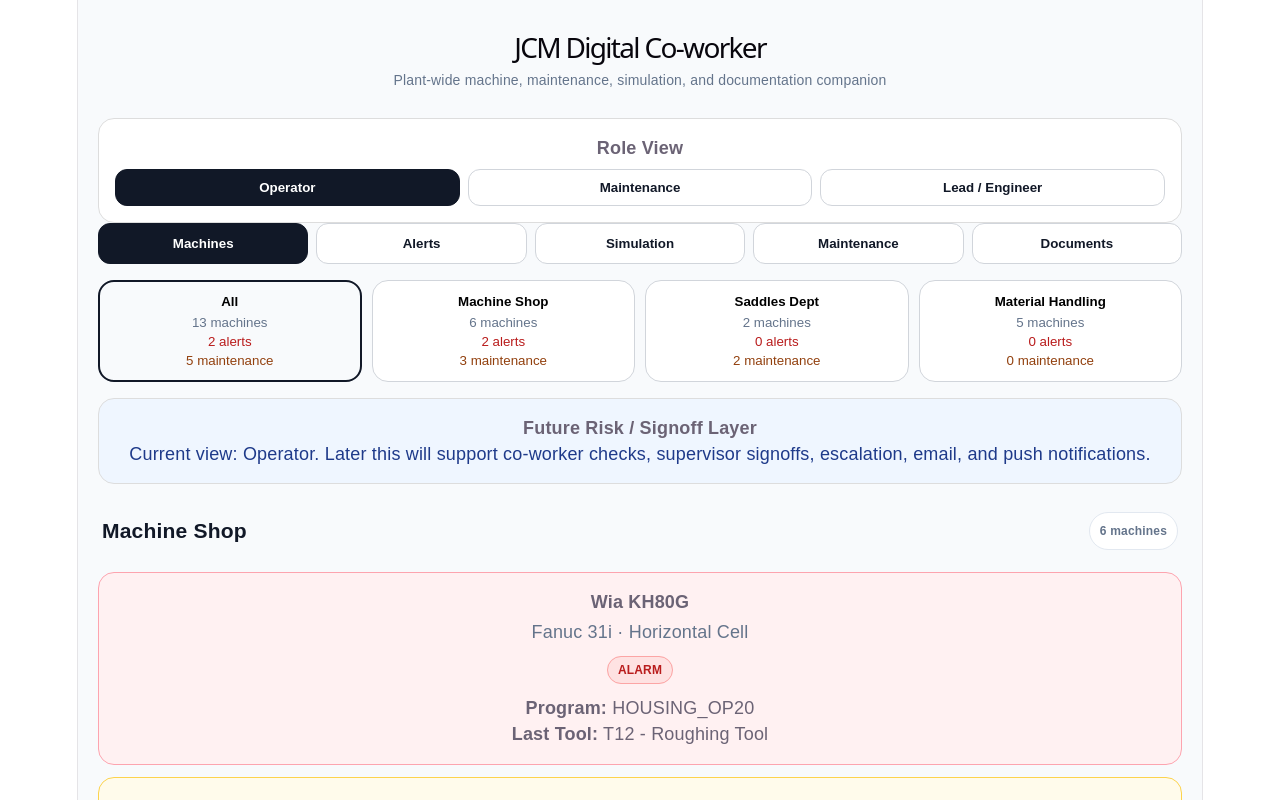
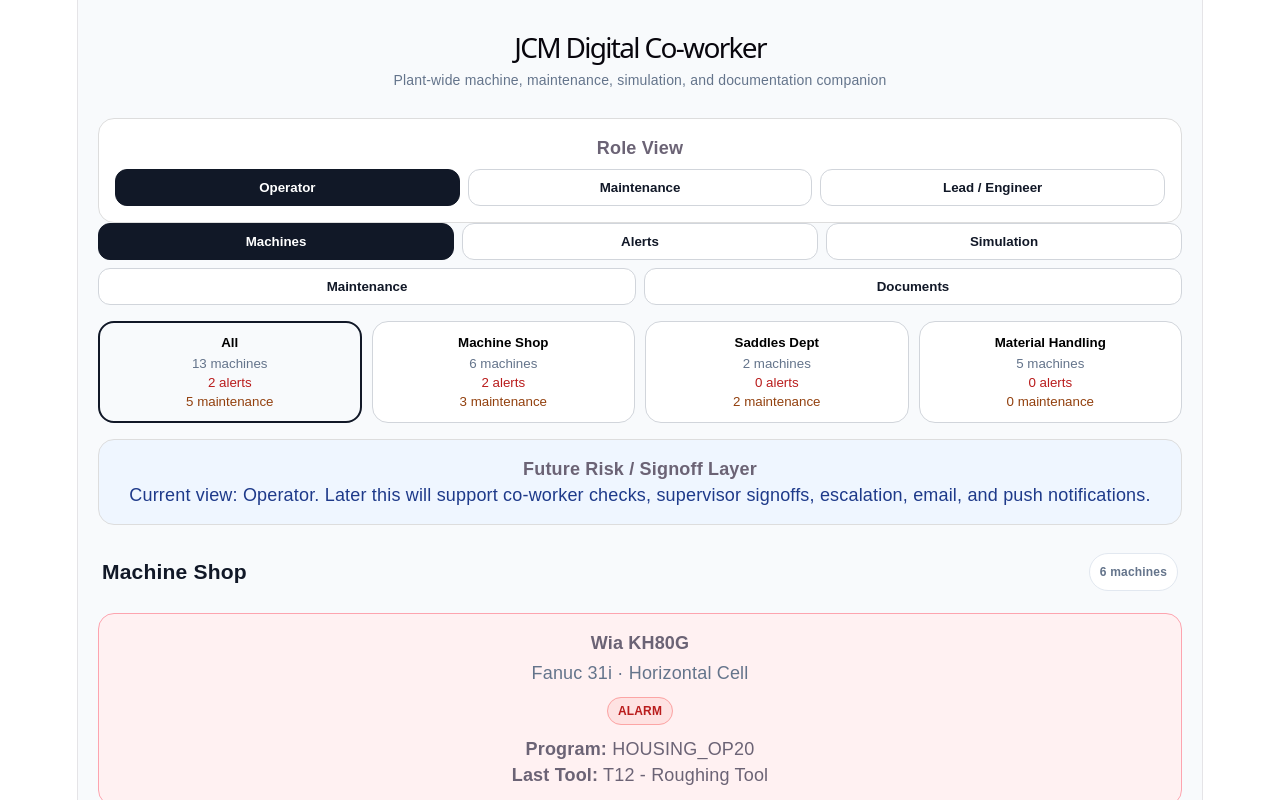
Before and after one commit to jcm-digital-coworker/JCM-Digital-Co-worker, a React (Vite) app: page / in a window 1280 px wide. Shown: the top 800 px of the page. Built offline with nearby package versions, Linux system fonts and the light colour scheme.

Commit message:
risk preview card uses real risk items

```diff
--- a/src/App.tsx
+++ b/src/App.tsx
@@ -766,6 +766,7 @@ const topTabBarStyle: React.CSSProperties = {
   display: "flex",
   gap: 8,
   width: "100%",
+  flexWrap: "wrap",
 };
 
 const departmentCardGridStyle: React.CSSProperties = {
--- a/src/components/TabButton.tsx
+++ b/src/components/TabButton.tsx
@@ -11,15 +11,14 @@ export default function TabButton({
     <button
     onClick={onClick}
     style={{
-        flex: 1,
-        padding: "12px 8px",
+      flex: "1 1 30%",
+      padding: "10px 8px",
       borderRadius: 12,
       border: active ? "1px solid #111827" : "1px solid #d1d5db",
       background: active ? "#111827" : "white",
       color: active ? "white" : "#111827",
       fontWeight: 800,
       cursor: "pointer",
-        textAlign: "center",
     }}
   >
       {children}
```
Also changed, not shown: src/data/risk.ts (added), src/types/risk.ts (added). Lines whose indentation alone changed are shown as unchanged.
